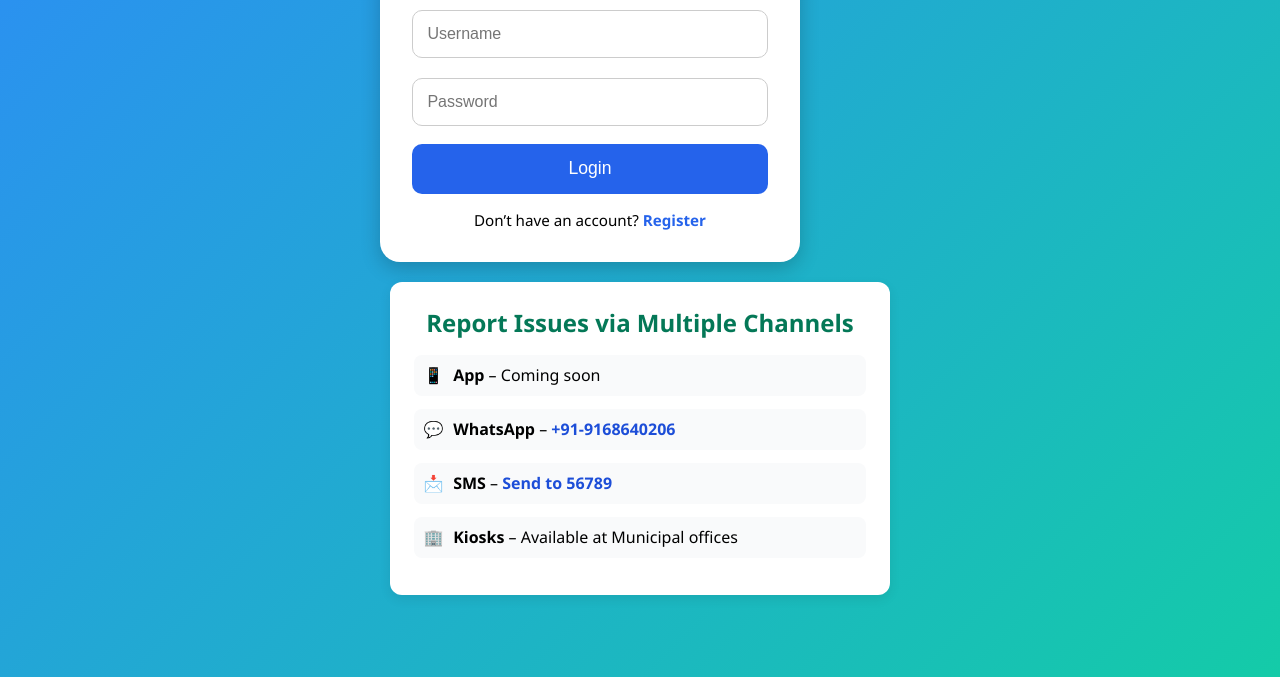
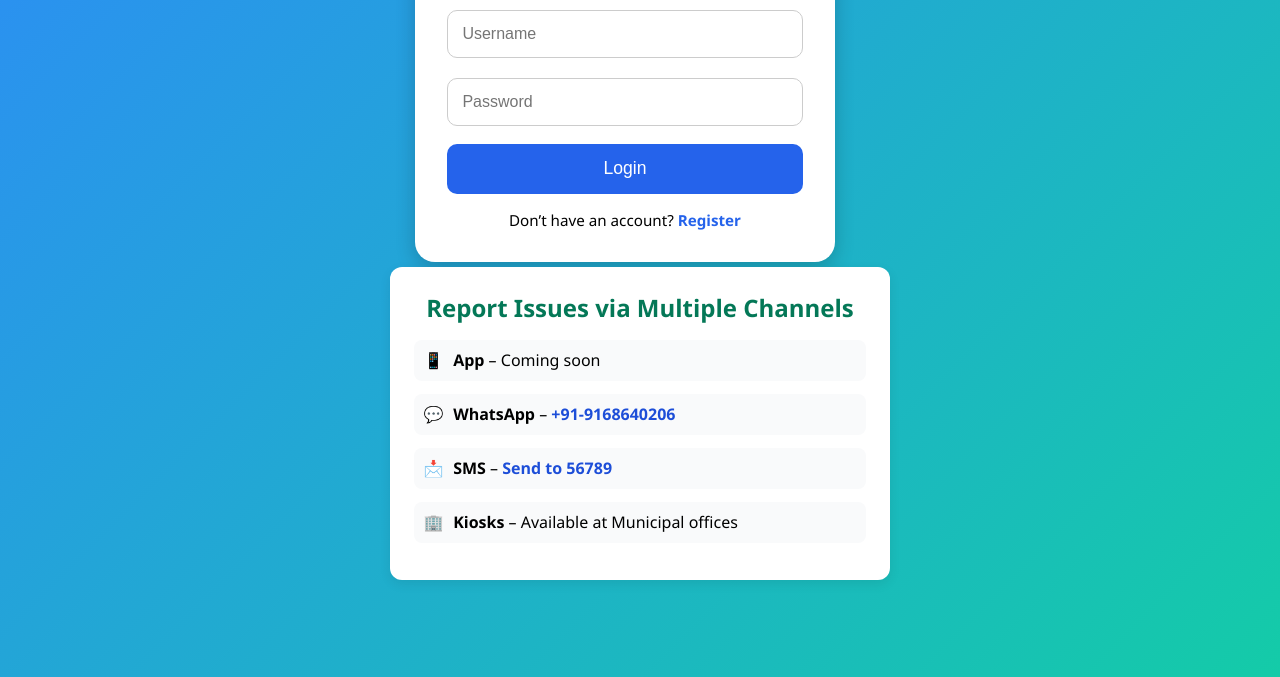
Before and after one commit to shrey-team/SIH, a plain HTML site: page index.html in a window 1280 px wide. Shown: the part 123-800 px from the top of the page. Drawn offline with Linux system fonts and the light colour scheme; a script that the page names is missing.

Commit message:
Update index.html

```diff
--- a/index.html
+++ b/index.html
@@ -20,7 +20,7 @@
     flex-direction: column;   /* 👈 stack items vertically */
     align-items: center;
     justify-content: flex-start;  /* 👈 start from top */
-    gap: 20px;  /* space between login box and channels */
+    gap: 5px;  /* space between login box and channels */
     padding: 2rem 1rem;
         }
 
@@ -31,7 +31,7 @@
             padding: 2rem;
             border-radius: 20px;
             box-shadow: 0 6px 20px rgba(0, 0, 0, 0.2);
-            margin-right: 100px;
+            margin-right: 30px;
         }
 
         h1 {
```
